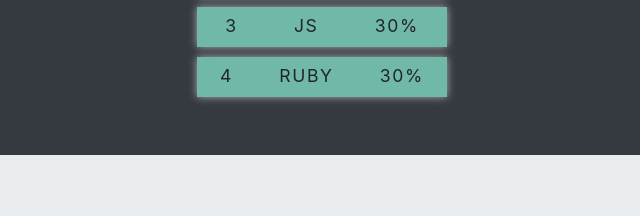
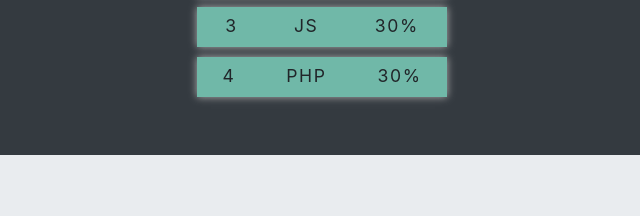
Before and after one commit to vedovatto30/Portfolio, a plain HTML site: page index.html in a window 1280 px wide. Shown: the part 1423-1639 px from the top of the page, 318-958 px from the left. Drawn offline with nearby package versions, Linux system fonts and the light colour scheme.

Commit message:
Update index.html

```diff
--- a/index.html
+++ b/index.html
@@ -192,7 +192,7 @@
         	<span>30%</span>
         </div>
          <div class="list">
-        	<span>4</span><span>RUBY</span>
+        	<span>4</span><span>PHP</span>
         	<span>30%</span>
         </div>
         </div>
```
